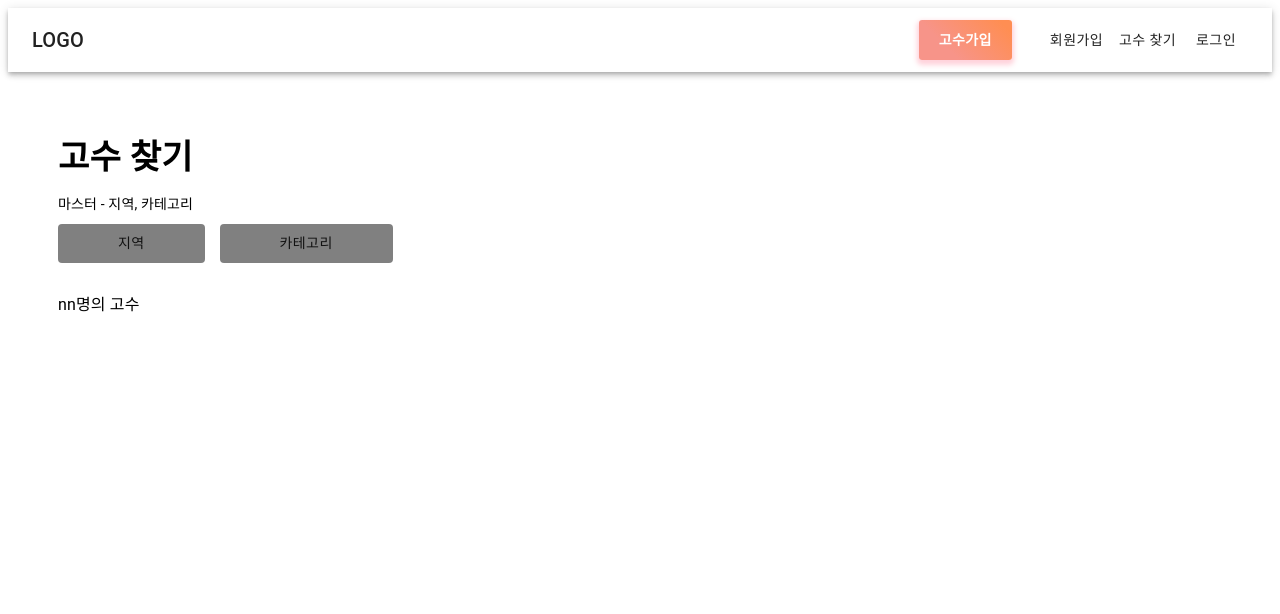
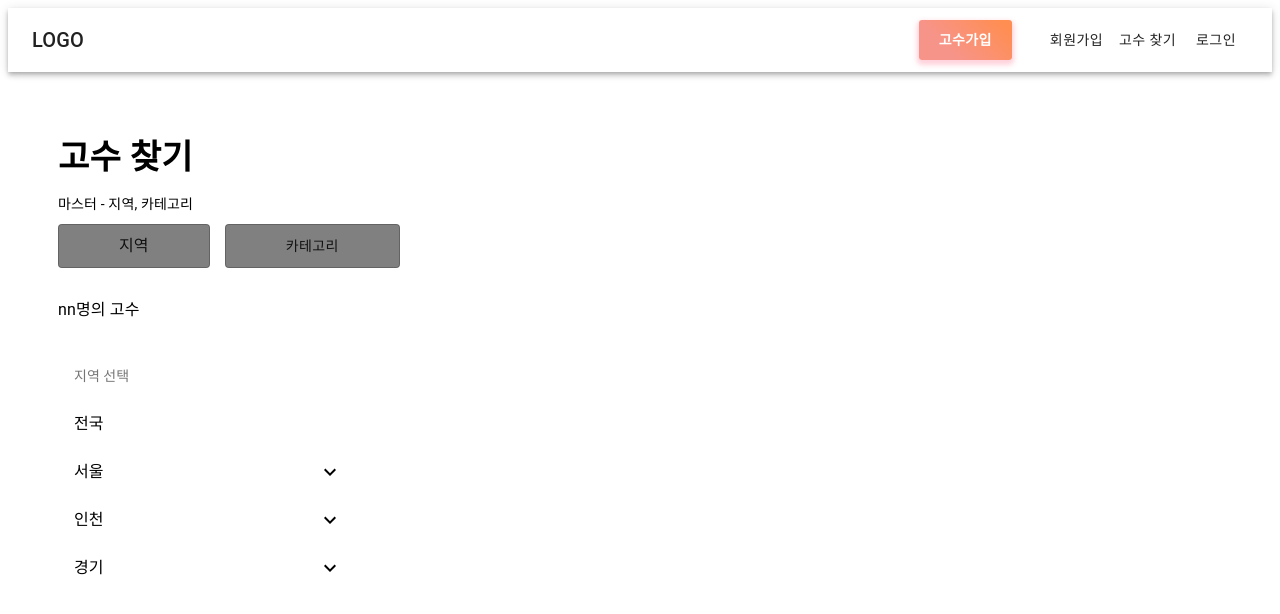
Before and after one commit to devryyeong/The-Master, a React (Create React App) app: page /findmaster in a window 1280 px wide. Shown: the top 614 px of the page. Built offline with nearby package versions, Linux system fonts and the light colour scheme.

Commit message:
SearchDialog List issue

```diff
--- a/src/components/FindMasterPage/SearchCategory.js
+++ b/src/components/FindMasterPage/SearchCategory.js
@@ -2,6 +2,8 @@ import React from 'react';
 import { makeStyles } from '@material-ui/core/styles';
 import { Typography, Button } from '@material-ui/core';
 import Box from '@material-ui/core/Box';
+
+import SearchDialog from './SearchDialog';
 
 const useStyles = makeStyles((theme)=>({
     main: {
@@ -28,22 +30,39 @@ const useStyles = makeStyles((theme)=>({
 
 }));
 
+
 export default function SearchCategory(){
     const classes = useStyles();
+    const [open, setOpen] = React.useState(false);
+    const [selectedValue, setSelectedValue] = React.useState('');
+
+    const handleClickOpen = () => {
+        setOpen(false);
+    };
+
+    const handleClose = (value) => {
+        setOpen(false);
+        setSelectedValue(value);
+    };
+
     return (
         <div className={classes.main}>
             <Typography variant="h4" className={classes.title}>고수 찾기</Typography>
             <Typography variant="body2">마스터 - 지역, 카테고리</Typography>
 
             <Box className={classes.btnBox}>
-                <Button className={classes.btn}>지역</Button>
-                <Button className={classes.btn}>카테고리</Button>
+                <Button variant="outlined" className={classes.btn} onClick={handleClickOpen}>
+                    <Typography variant="subtitle1">지역 {selectedValue}</Typography>
+                </Button>
+                <Button variant="outlined" className={classes.btn}>카테고리</Button>
             </Box>
 
             <Box className={classes.indexBox}>
                 <Typography>nn명의 고수</Typography>
             </Box>
 
+            <SearchDialog selectedValue={selectedValue} open={open} onClose={handleClose} />
+
         </div>
     );
 }
--- /dev/null
+++ b/src/components/FindMasterPage/SearchDialog.js
@@ -0,0 +1,145 @@
+import React from 'react';
+import PropTypes from 'prop-types';
+import { makeStyles } from '@material-ui/core/styles';
+import Button from '@material-ui/core/Button';
+import Avatar from '@material-ui/core/Avatar';
+import ListItemAvatar from '@material-ui/core/ListItemAvatar';
+import DialogTitle from '@material-ui/core/DialogTitle';
+import Dialog from '@material-ui/core/Dialog';
+
+import ListSubheader from '@material-ui/core/ListSubheader';
+import List from '@material-ui/core/List';
+import ListItem from '@material-ui/core/ListItem';
+import ListItemIcon from '@material-ui/core/ListItemIcon';
+import ListItemText from '@material-ui/core/ListItemText';
+import Collapse from '@material-ui/core/Collapse';
+import ExpandLess from '@material-ui/icons/ExpandLess';
+import ExpandMore from '@material-ui/icons/ExpandMore';
+import StarBorder from '@material-ui/icons/StarBorder';
+
+const useStyles = makeStyles((theme) => ({
+    root: {
+        width: '100%',
+        maxWidth: 300,
+        backgroundColor: theme.palette.background.paper,
+    },
+    nested: {
+        paddingLeft: theme.spacing(4),
+    },
+}));
+
+
+export default function SearachDialog(props) {
+
+    const classes = useStyles();
+
+    const { onClose, selectedValue } = props;
+
+    const [open, setOpen] = React.useState(false);
+
+    const handleClose = () => {
+        onClose(selectedValue);
+    };
+
+    const handleListItemClick = (value) => {
+        onClose(value);
+    };
+
+    const handleClick = () => {
+        setOpen(!open);
+    };
+
+
+    return (
+    <div>
+        <List
+        component="nav"
+        aria-labelledby="nested-list-subheader"
+        subheader={
+            <ListSubheader component="div" id="nested-list-subheader">
+                지역 선택
+            </ListSubheader>
+        }
+        className={classes.root}
+        >
+
+        <ListItem button>
+        <ListItemText primary="전국" />
+        </ListItem>
+
+        <ListItem button onClick={handleClick}>
+        <ListItemText primary="서울" />
+        {open ? <ExpandLess /> : <ExpandMore />}
+        </ListItem>
+
+        <Collapse in={open} timeout="auto" unmountOnExit>
+        <List component="div" disablePadding>
+            <ListItem button className={classes.nested}>
+            <ListItemIcon>
+                <StarBorder />
+            </ListItemIcon>
+            <ListItemText primary="서울 전체" />
+            </ListItem>
+
+            <ListItem button className={classes.nested}>
+            <ListItemIcon>
+                <StarBorder />
+            </ListItemIcon>
+            <ListItemText primary="강북구" />
+            </ListItem>
+        </List>
+        </Collapse>
+
+
+
+        <ListItem button onClick={handleClick}>
+        <ListItemText primary="인천" />
+        {open ? <ExpandLess /> : <ExpandMore />}
+        </ListItem>
+
+        <Collapse in={open} timeout="auto" unmountOnExit>
+        <List component="div" disablePadding>
+            <ListItem button className={classes.nested}>
+            <ListItemIcon>
+                <StarBorder />
+            </ListItemIcon>
+            <ListItemText primary="인천 전체" />
+            </ListItem>
+
+            <ListItem button className={classes.nested}>
+            <ListItemIcon>
+                <StarBorder />
+            </ListItemIcon>
+            <ListItemText primary="계양구" />
+            </ListItem>
+        </List>
+        </Collapse>
+
+
+
+        <ListItem button onClick={handleClick}>
+        <ListItemText primary="경기" />
+        {open ? <ExpandLess /> : <ExpandMore />}
+        </ListItem>
+
+        <Collapse in={open} timeout="auto" unmountOnExit>
+        <List component="div" disablePadding>
+            <ListItem button className={classes.nested}>
+            <ListItemIcon>
+                <StarBorder />
+            </ListItemIcon>
+            <ListItemText primary="경기 전체" />
+            </ListItem>
+
+            <ListItem button className={classes.nested}>
+            <ListItemIcon>
+                <StarBorder />
+            </ListItemIcon>
+            <ListItemText primary="김포시" />
+            </ListItem>
+        </List>
+        </Collapse>
+    </List>
+    </div>
+    );
+}
```
